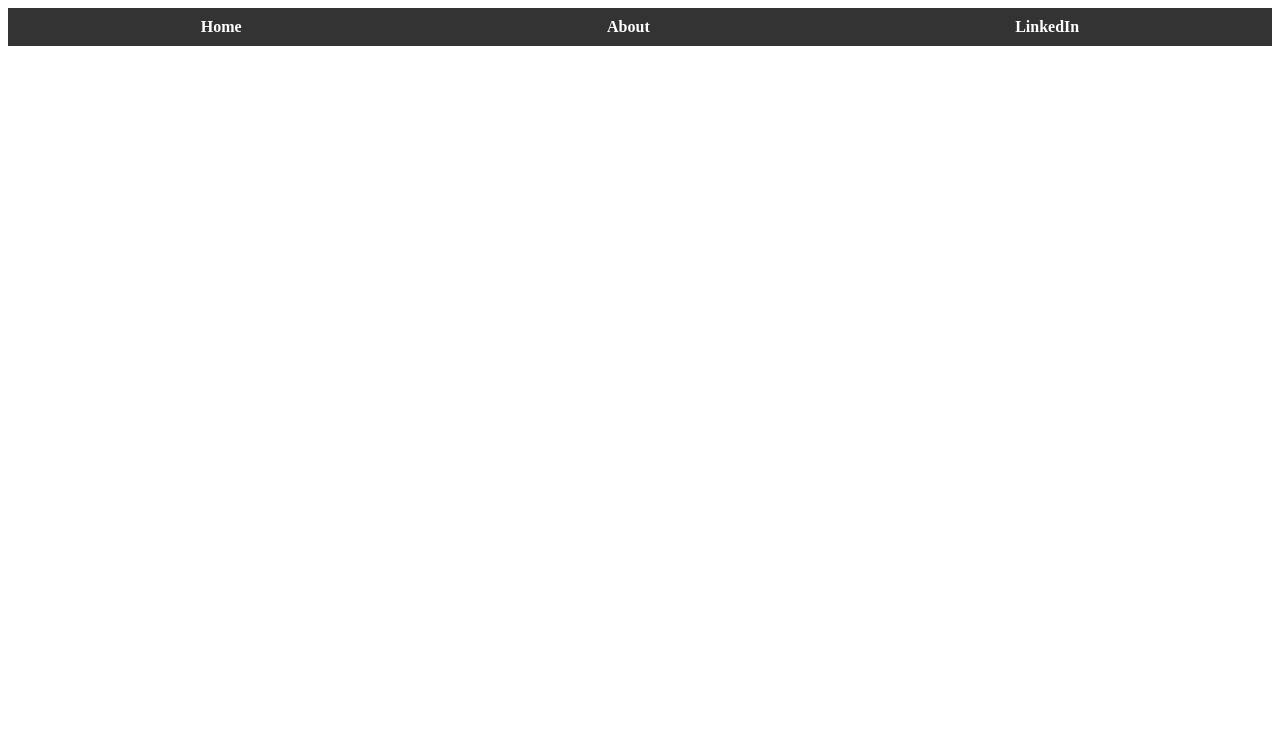
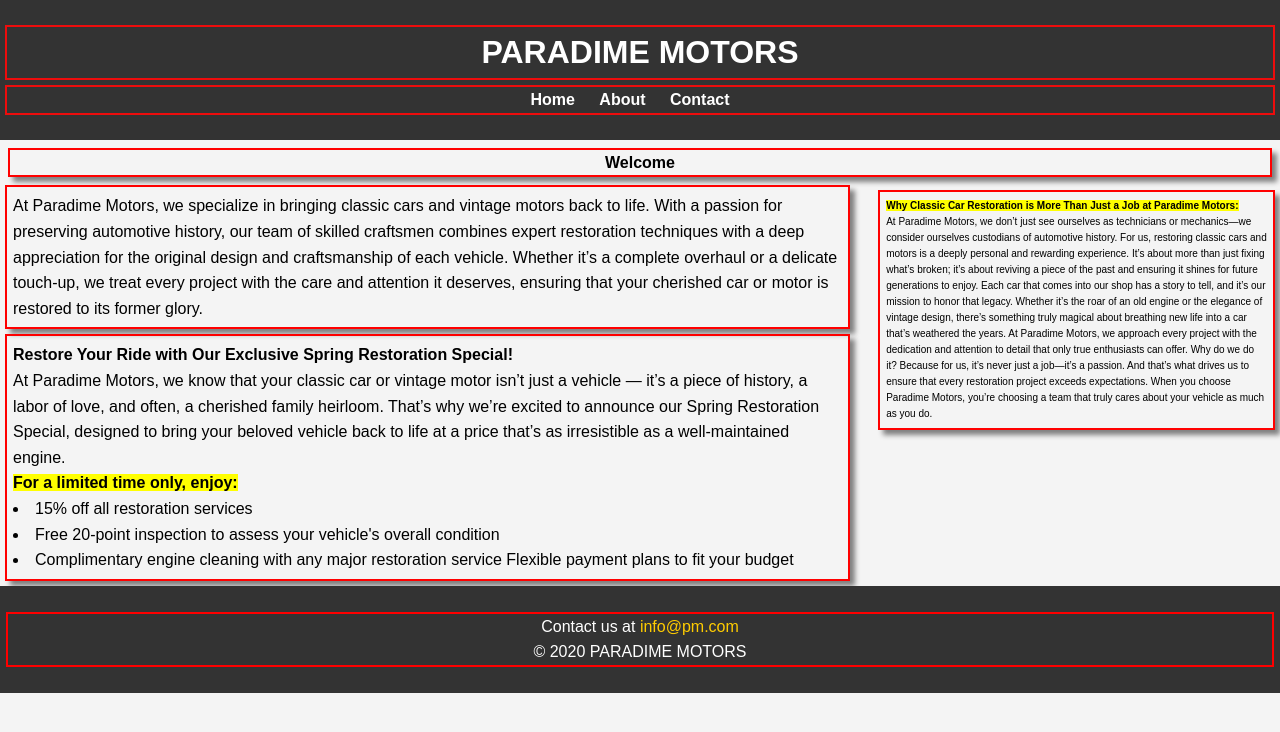
Before and after one commit to Reysauce/FinalProj2025, a plain HTML site: page index.html in a window 1280 px wide. Drawn offline with Linux system fonts and the light colour scheme.

Commit message:
contact page add

```diff
--- a/index.html
+++ b/index.html
@@ -3,20 +3,101 @@
   <head>
     <meta charset="UTF-8" />
     <meta name="viewport" content="width=device-width, initial-scale=1.0" />
-    <title>Document</title>
+    <title>Paradime Motors</title>
     <link rel="stylesheet" href="styles.css" />
   </head>
   <body>
-    <nav>
-      <ul>
-        <li><a href="index.html">Home</a></li>
-        <li><a href="about.html">About</a></li>
+    <!-- Header section -->
+    <header>
+      <section>
+        <h1>PARADIME MOTORS</h1>
+      </section>
+      <section>
+        <nav>
+          <ul>
+            <li><a href="index.html">Home</a></li>
+            <li><a href="about.html">About</a></li>
+
+            <li><a href="contact.html">Contact</a></li>
+          </ul>
+        </nav>
+      </section>
+    </header>
+  </header>
+
+  <h4 class="pageh4">Welcome</h4>
+    <aside class="aside1">
+      <b> <mark> Why Classic Car Restoration is More Than Just a Job at Paradime Motors:</b></mark> <br>
+
+      At Paradime Motors, we don’t just see ourselves as technicians or mechanics—we consider ourselves custodians of automotive history. For us, restoring classic cars and motors is a deeply personal and rewarding experience. It’s about more than just fixing what’s broken; it’s about reviving a piece of the past and ensuring it shines for future generations to enjoy.
+
+      Each car that comes into our shop has a story to tell, and it’s our mission to honor that legacy. Whether it’s the roar of an old engine or the elegance of vintage design, there’s something truly magical about breathing new life into a car that’s weathered the years. At Paradime Motors, we approach every project with the dedication and attention to detail that only true enthusiasts can offer.
+
+      Why do we do it? Because for us, it’s never just a job—it’s a passion. And that’s what drives us to ensure that every restoration project exceeds expectations. When you choose Paradime Motors, you’re choosing a team that truly cares about your vehicle as much as you do.
+    </aside>
+
+
+      <section class="section1">
+        At Paradime Motors, we specialize in bringing classic cars and vintage
+        motors back to life. With a passion for preserving automotive history,
+        our team of skilled craftsmen combines expert restoration techniques
+        with a deep appreciation for the original design and craftsmanship of
+        each vehicle. Whether it’s a complete overhaul or a delicate touch-up,
+        we treat every project with the care and attention it deserves, ensuring
+        that your cherished car or motor is restored to its former glory.
+      </section>
+      <article class="article1">
+        <h4>
+          Restore Your Ride with Our Exclusive Spring Restoration Special!
+        </h4>
+        <p>
+          At Paradime Motors, we know that your classic car or vintage motor
+          isn’t just a vehicle — it’s a piece of history, a labor of love, and
+          often, a cherished family heirloom. That’s why we’re excited to
+          announce our Spring Restoration Special, designed to bring your
+          beloved vehicle back to life at a price that’s as irresistible as a
+          well-maintained engine.
+        </p>
+        <mark><b>For a limited time only, enjoy:</b></mark>
+        <li>15% off all restoration services</li>
         <li>
-          <a href="https://www.linkedin.com/in/reyes-sauceda/" target="_blank"
-            >LinkedIn</a
-          >
+          Free 20-point inspection to assess your vehicle's overall condition
         </li>
-      </ul>
-    </nav>
+        <li>
+          Complimentary engine cleaning with any major restoration service
+          Flexible payment plans to fit your budget
+        </li>
+      </article>
+
+
+    <!-- <div class="container">
+      <div class="column left-column">
+        <section class="row">section</section>
+        <article class="row">article</article>
+      </div>
+      <div class="column right-column">
+        <aside class="aside">aside</aside>
+      </div>
+    </div> -->
+
+    <!-- Main content area -->
+    <!-- <main>
+      <section class="content">
+        <h2>Welcome to Our Website!</h2>
+        <p>
+          Lorem ipsum dolor sit amet, consectetur adipiscing elit. Curabitur
+          auctor leo a odio vehicula, at sodales urna pharetra.
+        </p>
+      </section>
+    </main> -->
+
+    <!-- Footer section -->
+    <footer>
+      <p>
+        Contact us at <a href="mailto:info@example.com">info@pm.com</a>
+        <br />
+        &copy; 2020 PARADIME MOTORS
+      </p>
+    </footer>
   </body>
 </html>
--- a/styles.css
+++ b/styles.css
@@ -1,14 +1,52 @@
+/* General Reset */
+* {
+  margin: 0;
+  padding: 0;
+  box-sizing: border-box;
+}
+
+/* Body styling */
+body {
+  font-family: Arial, sans-serif;
+  line-height: 1.6;
+  background-color: #f4f4f4;
+}
+
+/* Header styling */
+header {
+  background-color: #333;
+  color: white;
+  padding: 20px 0;
+
+  text-align: center;
+}
+
+header .container {
+  width: 90%;
+  margin: 0 auto;
+}
+
+header h1 {
+  border: 2px solid hsl(0, 90%, 49%);
+  margin: 5px;
+  text-align: center;
+  font-size: 2em;
+}
+
 nav {
-  background-color: #333;
-  padding: 10px;
+  border: 2px solid hsl(0, 90%, 49%);
+  margin-top: 10px;
+  margin: 5px;
 }
 
 nav ul {
   list-style: none;
-  display: flex;
-  justify-content: space-around;
   padding: 0;
-  margin: 0;
+}
+
+nav ul li {
+  display: inline-block;
+  margin-right: 20px;
 }
 
 nav ul li a {
@@ -18,6 +56,100 @@ nav ul li a {
 }
 
 nav ul li a:hover {
-  color: #1da1f2; /* Highlight LinkedIn link */
   text-decoration: underline;
 }
+.section1 {
+  box-shadow: 5px 5px 5px gray;
+  border: 2px solid red;
+  padding: 6px;
+  margin: 5px;
+  width: 66%;
+  max-width: 66%;
+}
+.article1 {
+  box-shadow: 5px 5px 5px gray;
+  border: 2px solid red;
+  padding: 6px;
+  margin: 5px;
+  width: 66%;
+  max-width: 66%;
+  min-width: 100px;
+}
+.aside1 {
+  box-shadow: 5px 5px 5px gray;
+  font-size: 10px;
+  border: 2px solid red;
+  padding: 6px;
+  margin: 5px;
+  margin-bottom: 10px;
+  float: right;
+  box-shadow: outset 5px;
+  width: 31%;
+  max-width: 31%;
+  min-width: 100px;
+}
+
+/* Main content styling */
+main {
+  padding: 40px 0;
+  /* background-color: #fff; */
+  /* color: #333; */
+  /* Background shorthand example */
+}
+
+/*
+    main .content {
+      width: 80%;
+      margin: 0 auto;
+    } */
+
+/* main h2 {
+      font-size: 2em;
+      margin-bottom: 20px;
+    } */
+
+/* main p {
+      font-size: 1.1em;
+      line-height: 1.6;
+    } */
+
+/* Footer styling */
+footer {
+  background-color: #333;
+
+  color: white;
+  padding: 20px 0;
+  text-align: center;
+}
+footer p {
+  border: 2px solid red;
+  margin: 6px;
+}
+
+footer a {
+  color: #ffcc00;
+  text-decoration: none;
+}
+
+footer a:hover {
+  text-decoration: underline;
+}
+.pageh4 {
+  box-shadow: 5px 5px 5px gray;
+  border: 2px solid red;
+  margin: 6px;
+  text-align: center;
+  margin: 8px;
+}
+.aboutme {
+  box-shadow: 5px 5px 5px gray;
+  border: 2px solid red;
+  margin: 6px;
+  padding: 5px;
+  margin: 2px;
+  text-align: left;
+  text-indent: 8%;
+}
+.aboutme p {
+  box-shadow: 5px 5px 5px gray;
+}
```
Also changed, not shown: about.html (+91 -0 lines), contact.html (added, +36 -0 lines).
